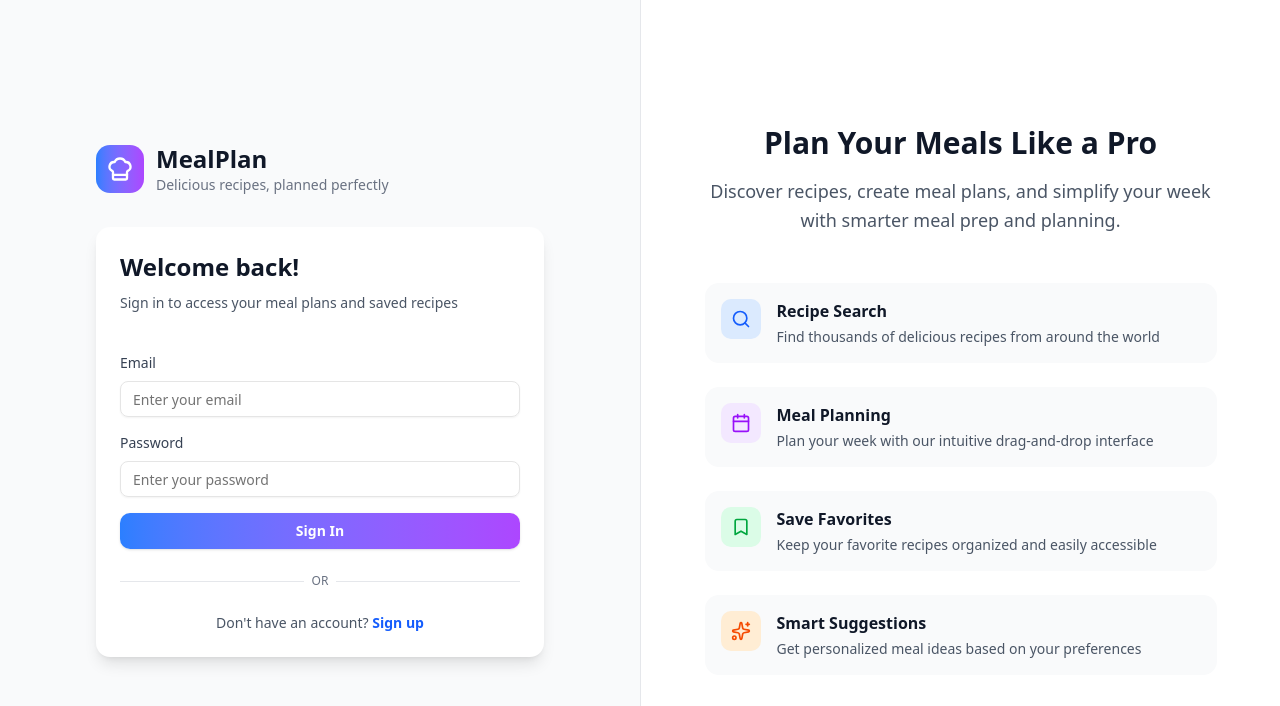
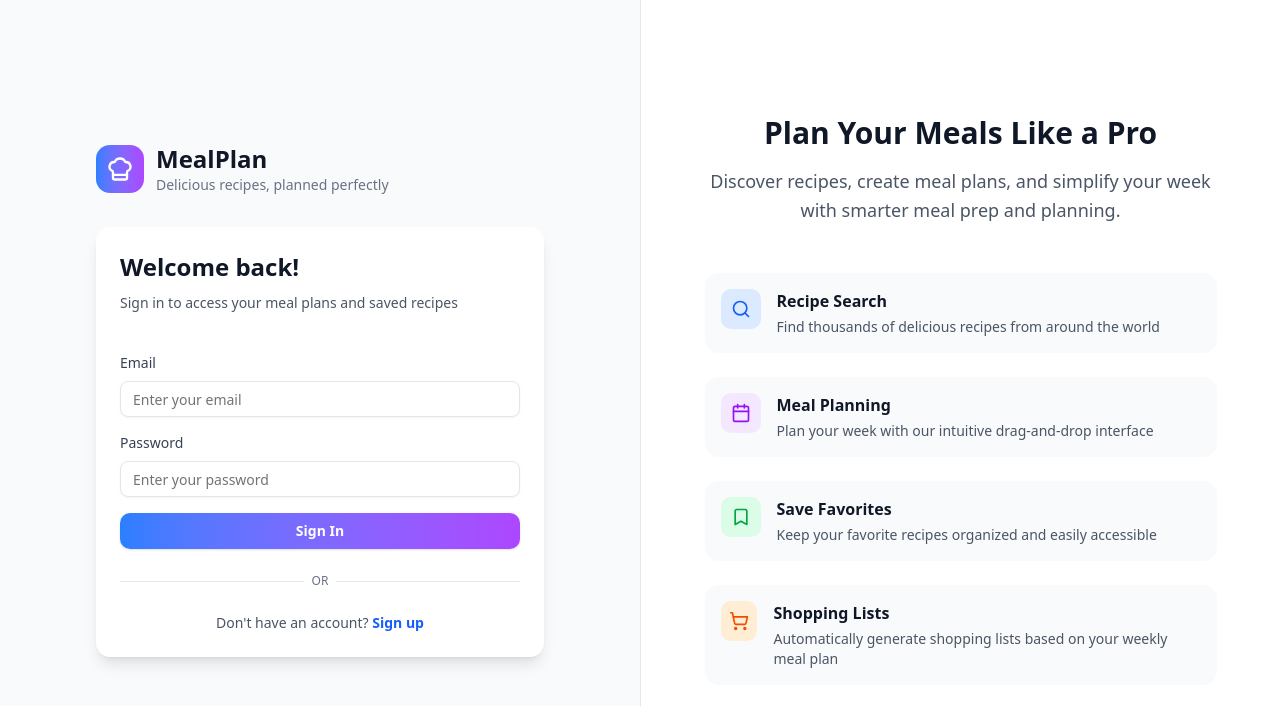
Before and after one commit to lucy-c1/MealPlan, a React (Vite) app: page /login in a window 1280 px wide. Shown: the top 706 px of the page. Built offline with nearby package versions, Linux system fonts and the light colour scheme; no server answers.

Commit message:
changed login info

```diff
--- a/src/pages/login.tsx
+++ b/src/pages/login.tsx
@@ -2,7 +2,7 @@ import { useState } from "react";
 import LoginForm from "../components/LoginForm";
 import { Card, CardContent, CardDescription, CardHeader, CardTitle } from "@/components/ui/card";
 import { Button } from "@/components/ui/button";
-import { ChefHat, Calendar, Bookmark, Search, Sparkles } from "lucide-react";
+import { ChefHat, Calendar, Bookmark, Search, ShoppingCart } from "lucide-react";
 
 export default function Login() {
   const [mode, setMode] = useState<"login" | "signup">("login");
@@ -127,11 +127,11 @@ export default function Login() {
 
             <div className="flex items-start gap-4 p-4 rounded-xl bg-gray-50 hover:bg-gray-100 transition-colors duration-200">
               <div className="flex items-center justify-center w-10 h-10 bg-orange-100 rounded-lg">
-                <Sparkles className="w-5 h-5 text-orange-600" />
+                <ShoppingCart className="w-5 h-5 text-orange-600" />
               </div>
               <div>
-                <h3 className="font-semibold text-gray-900 mb-1">Smart Suggestions</h3>
-                <p className="text-sm text-gray-600">Get personalized meal ideas based on your preferences</p>
+                <h3 className="font-semibold text-gray-900 mb-1">Shopping Lists</h3>
+                <p className="text-sm text-gray-600">Automatically generate shopping lists based on your weekly meal plan</p>
               </div>
             </div>
           </div>
```
